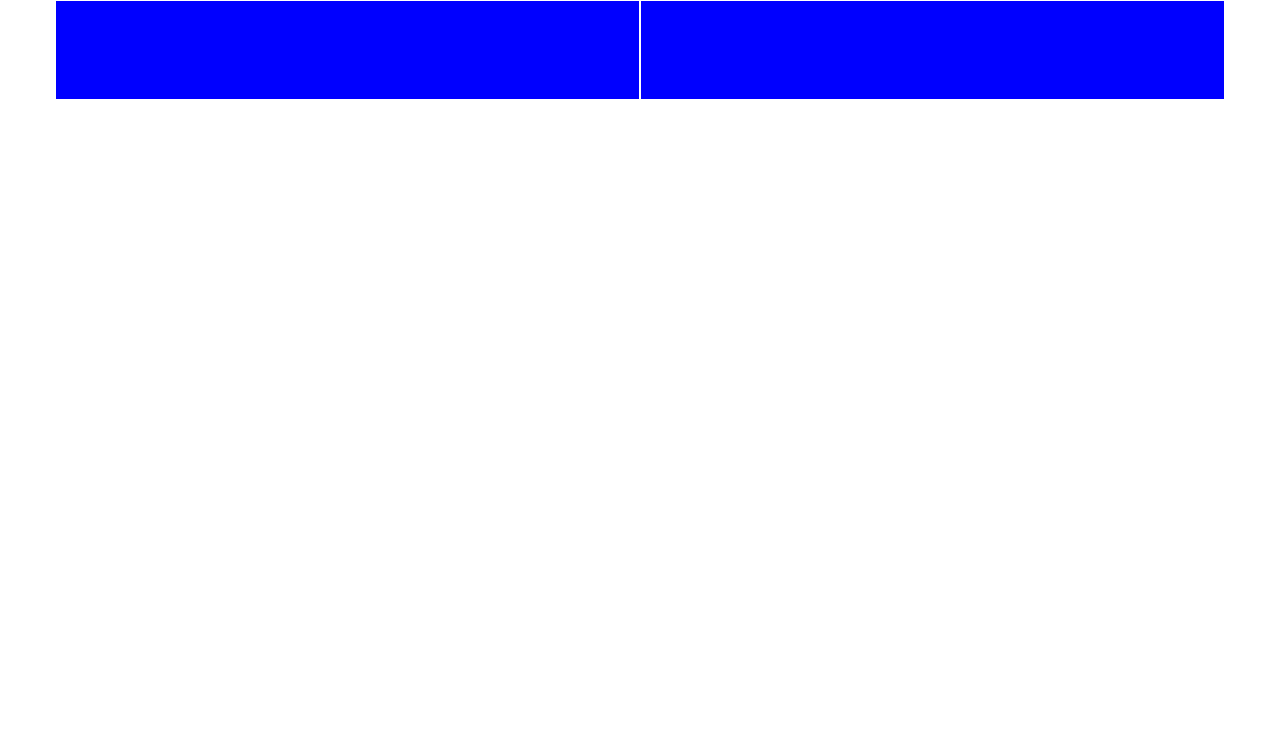
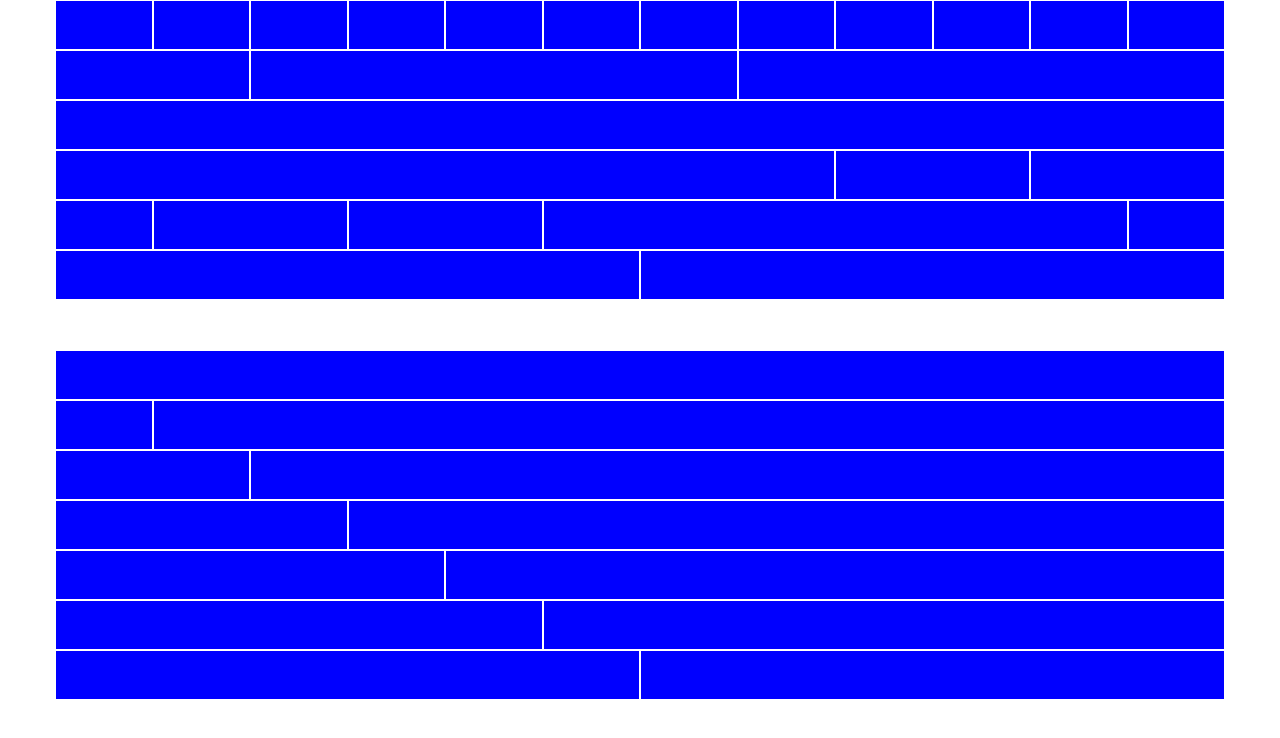
Before and after one commit to Linuxpert/html-css-12bool, a plain HTML site: page index.html in a window 1280 px wide. Drawn offline with Linux system fonts and the light colour scheme.

Commit message:
framework 1 e 2 completati

```diff
--- a/css/style.css
+++ b/css/style.css
@@ -5,7 +5,11 @@
 }
 
 [class*="col-"] {
-    min-height: 100px;
+    min-height: 50px;
     background-color: blue;
     border: 1px solid white;
 }
+
+.spazio {
+    height: 50px;
+}
--- a/index.html
+++ b/index.html
@@ -9,17 +9,94 @@
     <title>12bool</title>
 </head>
 <body>
-
+    <!-- container 1 -->
     <div class="container">
 
         <div class="row">
-            <div class="col-6">
+            <div class="col-1"></div>
+            <div class="col-1"></div>
+            <div class="col-1"></div>
+            <div class="col-1"></div>
+            <div class="col-1"></div>
+            <div class="col-1"></div>
+            <div class="col-1"></div>
+            <div class="col-1"></div>
+            <div class="col-1"></div>
+            <div class="col-1"></div>
+            <div class="col-1"></div>
+            <div class="col-1"></div>
+        </div>
 
-            </div>
-            <div class="col-6">
+        <div class="row">
+            <div class="col-2"></div>
+            <div class="col-5"></div>
+            <div class="col-5"></div>
+        </div>
 
-            </div>
+        <div class="row">
+            <div class="col-12"></div>
+        </div>
 
+        <div class="row">
+            <div class="col-8"></div>
+            <div class="col-2"></div>
+            <div class="col-2"></div>
+        </div>
+
+        <div class="row">
+            <div class="col-1"></div>
+            <div class="col-2"></div>
+            <div class="col-2"></div>
+            <div class="col-6"></div>
+            <div class="col-1"></div>
+        </div>
+
+        <div class="row">
+            <div class="col-6"></div>
+            <div class="col-6"></div>
+        </div>
+
+    </div>
+
+    <div class="spazio">
+
+    </div>
+
+    <!-- container 2 -->
+    <div class="container">
+
+        <div class="row">
+            <div class="col-12"></div>
+        </div>
+
+        <div class="row">
+            <div class="col-1"></div>
+            <div class="col-11"></div>
+        </div>
+
+        <div class="row">
+            <div class="col-2"></div>
+            <div class="col-10"></div>
+        </div>
+
+        <div class="row">
+            <div class="col-3"></div>
+            <div class="col-9"></div>
+        </div>
+
+        <div class="row">
+            <div class="col-4"></div>
+            <div class="col-8"></div>
+        </div>
+
+        <div class="row">
+            <div class="col-5"></div>
+            <div class="col-7"></div>
+        </div>
+
+        <div class="row">
+            <div class="col-6"></div>
+            <div class="col-6"></div>
         </div>
 
     </div>
```
